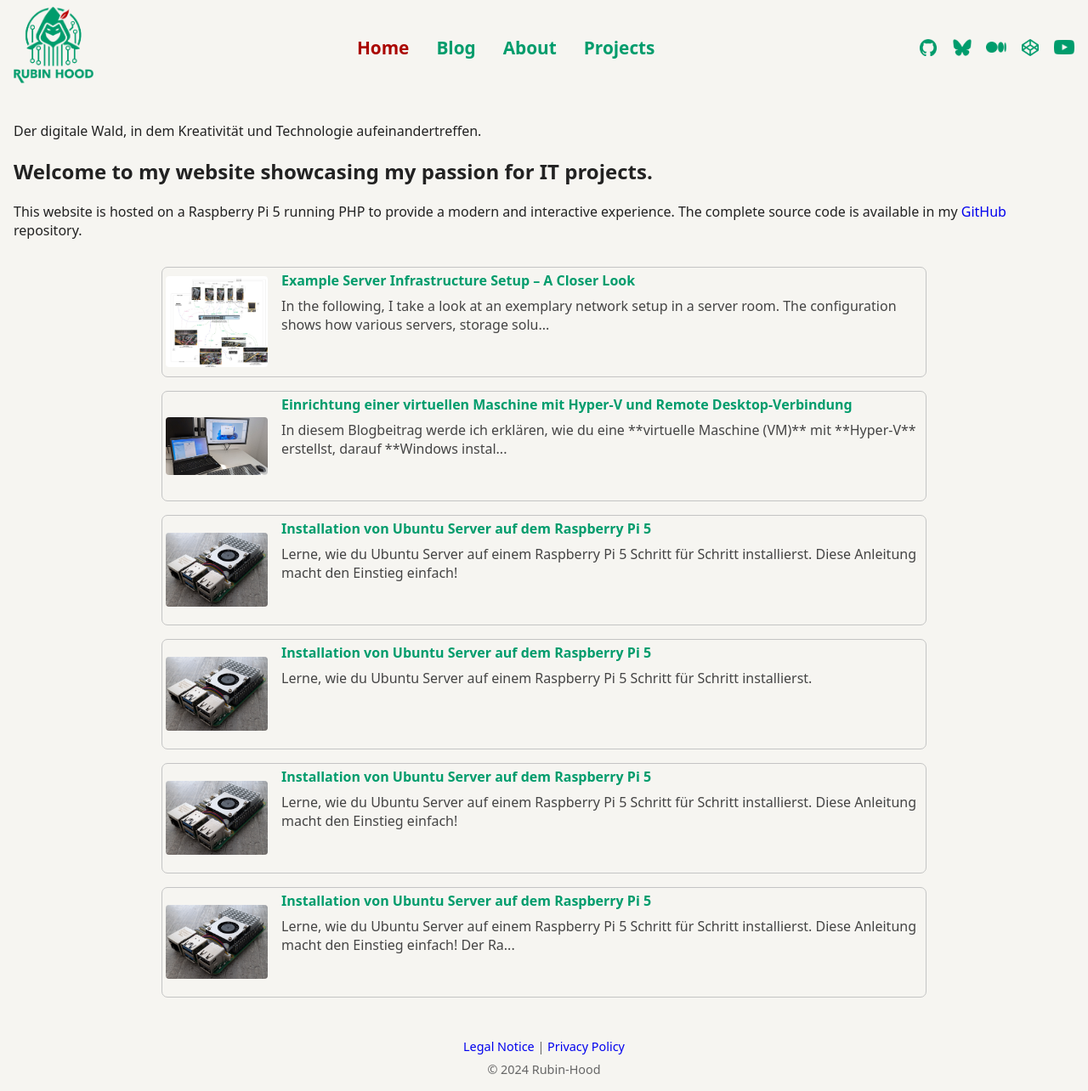
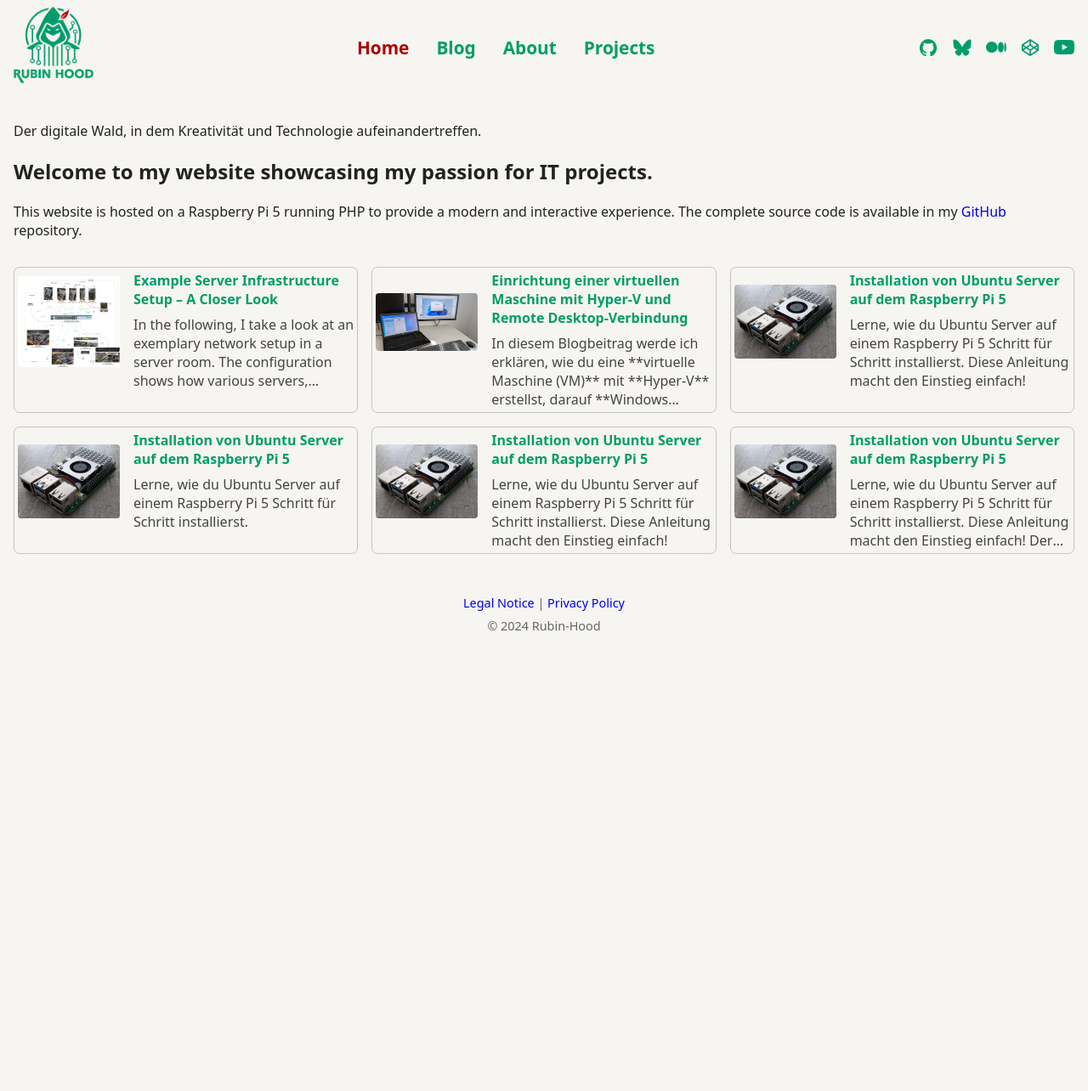
Before and after one commit to rubin-hood/rubinhood-blog, a Jekyll site: the page built from index.md, in a window 1280 px wide. Shown: the whole page at 85% size. Built offline with Jekyll 4.4.1, drawn with Linux system fonts in a browser that asks for light colours; after the commit the page ends 900 px from its top, so only the background shows below that.

Commit message:
Update style.css

```diff
--- a/assets/css/style.css
+++ b/assets/css/style.css
@@ -149,7 +149,7 @@ main {
 
 /* Einzelne Blogkarte (Artikel-Vorschau) */
 .blog-card {
-  flex: 1 1 auto;          /* Karte kann wachsen, ist aber mindestens 300px breit */
+  flex: 1 1 150px;          /* Karte kann wachsen, ist aber mindestens 300px breit */
   box-sizing: border-box;   /* Padding und Border werden zur Breite dazugerechnet */
   background: #F6F5F1;         /* Weiße Kartenfläche */
   /*border: 2px solid #ff0000;   /* Dezenter, grauer Rahmen */
```
